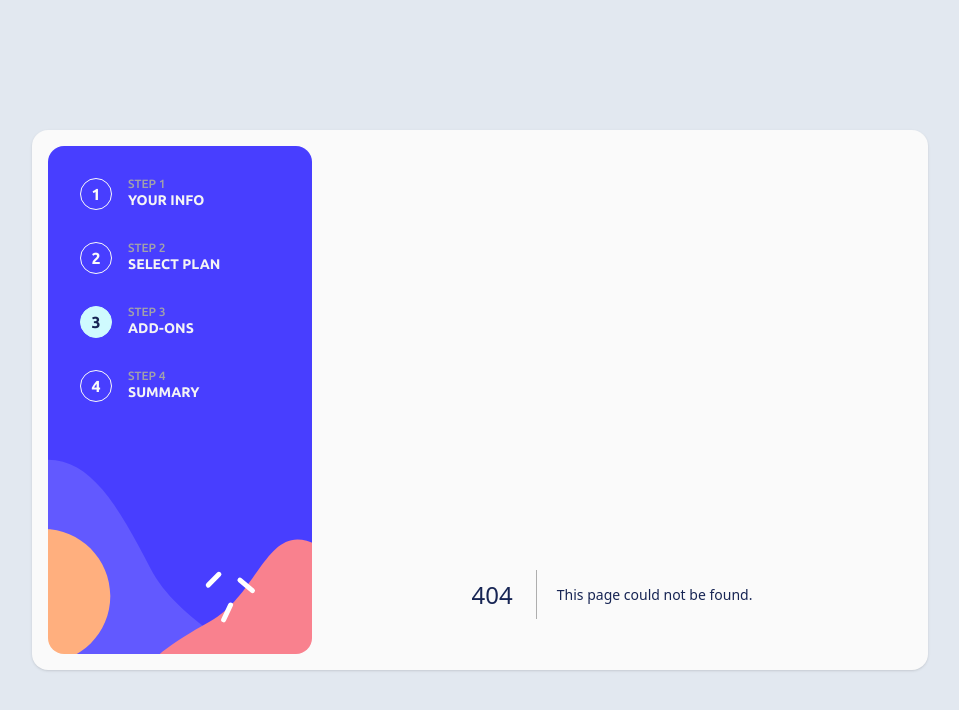
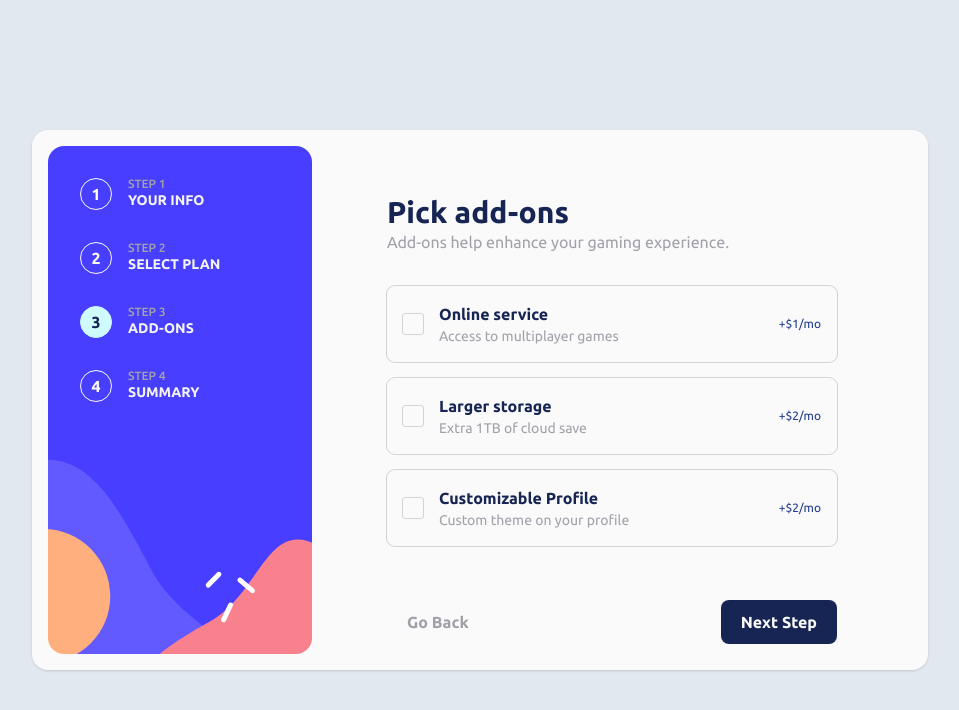
Before and after one commit to matheus369k/multi-step-form, a Next.js app: page /add-ons in a window 1280 px wide. Before the commit this address had no page. Shown: the top 710 px of the page, without its empty margins (160-1119 px from the left). Built offline with nearby package versions, Linux system fonts and the light colour scheme.

Commit message:
create: add-ons page

```diff
--- /dev/null
+++ b/src/app/add-ons/page.tsx
@@ -0,0 +1,40 @@
+import { AddOnCard } from "@/components/add-on-card";
+import { InfoPage } from "@/components/info-page";
+import { StepNextBack } from "@/components/step-next-back";
+
+export default function AddOns() {
+  return (
+    <>
+      <InfoPage
+        description="Add-ons help enhance your gaming experience."
+        title="Pick add-ons"
+      />
+      <form className="h-full flex flex-col justify-between">
+        <div className="flex flex-col gap-4">
+          <AddOnCard
+            description="Access to multiplayer games"
+            title="Online service"
+            price={1}
+            time="mo"
+          />
+
+          <AddOnCard
+            description="Extra 1TB of cloud save"
+            title="Larger storage"
+            price={2}
+            time="mo"
+          />
+
+          <AddOnCard
+            description="Custom theme on your profile"
+            title="Customizable Profile"
+            price={2}
+            time="mo"
+          />
+        </div>
+
+        <StepNextBack next="/summary" back="/select-plan" />
+      </form>
+    </>
+  );
+}
--- /dev/null
+++ b/src/components/add-on-card.tsx
@@ -0,0 +1,44 @@
+"use client";
+
+import Image from "next/image";
+import { useState } from "react";
+import checkout from "@assets/images/icon-checkmark.svg";
+
+interface AddOnCardProps {
+  title: string;
+  description: string;
+  price: number;
+  time: string;
+}
+
+export function AddOnCard({ title, description, price, time }: AddOnCardProps) {
+  const [active, setActive] = useState(false);
+
+  function handleClickToggle() {
+    setActive((active) => !active);
+  }
+
+  return (
+    <div
+      onClick={handleClickToggle}
+      className={`relative rounded-lg flex items-center gap-4 p-4 outline outline-1 ${
+        active ? "outline-blue-900 bg-slate-50" : "outline-zinc-300"
+      }`}>
+      <div
+        className={`size-5 rounded-sm outline outline-1 flex justify-center items-center ${
+          active ? "outline-blue-950 bg-blue-900" : "outline-zinc-300"
+        }`}>
+        {active && <Image src={checkout} alt="checkout icon" />}
+      </div>
+
+      <div className="">
+        <h3 className="font-[family-name:var(--font-Ubuntu-Bold)]">{title}</h3>
+        <p className="text-zinc-400 text-sm">{description}</p>
+      </div>
+
+      <span className="ml-auto text-xs text-blue-900 font-[family-name:var(--font-Ubuntu-Regular)]">
+        +${price}/{time}
+      </span>
+    </div>
+  );
+}
```
